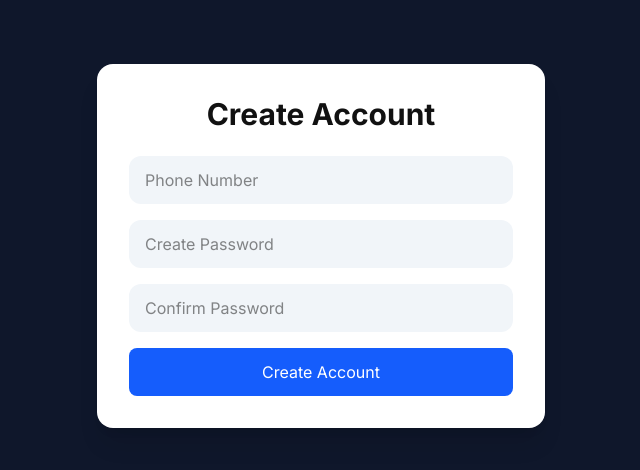
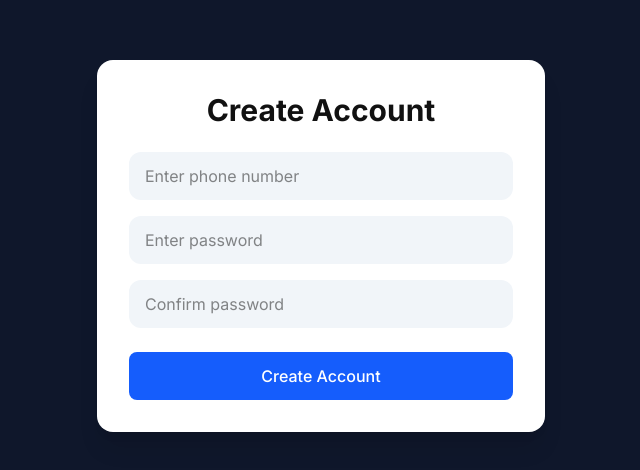
Before and after one commit to shahiddkhan/smartudhar, a Next.js app: page /signup in a window 1280 px wide. Shown: the part 154-624 px from the top of the page, without its empty margins (319-959 px from the left). Built offline with nearby package versions, Linux system fonts and the light colour scheme; no server answers.

Commit message:
checking 3

```diff
--- a/app/signup/page.tsx
+++ b/app/signup/page.tsx
@@ -4,7 +4,7 @@ import { useState } from "react";
 import { supabase } from "@/lib/supabase";
 import { useRouter } from "next/navigation";
 
-export default function SignupPage() {
+export default function Signup() {
   const router = useRouter();
 
   const [phone, setPhone] = useState("");
@@ -12,25 +12,33 @@ export default function SignupPage() {
   const [confirmPassword, setConfirmPassword] = useState("");
 
   const signup = async () => {
-    if (!phone || !password || !confirmPassword) {
-      alert("Fill all fields");
+    // PHONE VALIDATION
+    if (phone.length !== 10) {
+      alert("Phone must be 10 digits");
       return;
     }
 
-    if (password !== confirmPassword) {
-      alert("Passwords do not match");
+    // PASSWORD VALIDATION
+    if (password.length < 6) {
+      alert("Password must be at least 6 characters");
       return;
     }
 
-    const email = `${phone}@smartudhar.com`;
+    // PASSWORD MATCH CHECK
+    if (password !== confirmPassword) {
+      alert("Passwords must match");
+      return;
+    }
+
+    const fullPhone = `+91${phone}`;
 
     const { error } = await supabase.auth.signUp({
-      email,
-      password,
+      phone: fullPhone,
+      password: password,
     });
 
     if (error) {
-      alert("Signup failed");
+      alert(error.message);
       return;
     }
 
@@ -43,33 +51,42 @@ export default function SignupPage() {
       <div className="bg-white p-8 rounded-2xl shadow-xl w-full max-w-md">
         <h1 className="text-3xl font-bold text-center mb-6">Create Account</h1>
 
+        {/* PHONE */}
+
         <input
           type="tel"
-          placeholder="Phone Number"
+          placeholder="Enter phone number"
           value={phone}
-          onChange={(e) => setPhone(e.target.value)}
+          onChange={(e) => setPhone(e.target.value.replace(/\D/g, ""))}
+          maxLength={10}
           className="w-full bg-slate-100 rounded-xl px-4 py-3 mb-4 outline-none"
         />
 
+        {/* PASSWORD */}
+
         <input
           type="password"
-          placeholder="Create Password"
+          placeholder="Enter password"
           value={password}
           onChange={(e) => setPassword(e.target.value)}
           className="w-full bg-slate-100 rounded-xl px-4 py-3 mb-4 outline-none"
         />
 
+        {/* CONFIRM PASSWORD */}
+
         <input
           type="password"
-          placeholder="Confirm Password"
+          placeholder="Confirm password"
           value={confirmPassword}
           onChange={(e) => setConfirmPassword(e.target.value)}
-          className="w-full bg-slate-100 rounded-xl px-4 py-3 mb-4 outline-none"
+          className="w-full bg-slate-100 rounded-xl px-4 py-3 mb-6 outline-none"
         />
+
+        {/* CREATE ACCOUNT BUTTON */}
 
         <button
           onClick={signup}
-          className="w-full bg-blue-600 text-white py-3 rounded-lg"
+          className="w-full bg-blue-600 text-white py-3 rounded-lg font-medium hover:bg-blue-700 transition"
         >
           Create Account
         </button>
```
